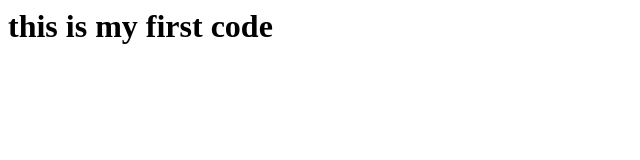
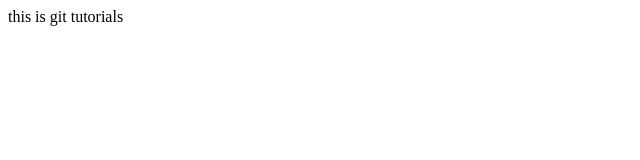
Before and after one commit to CHANDANMCA/SpringBootProductCrud, a plain HTML site: page index.html in a window 1280 px wide. Shown: the whole page, without its empty margins (0-640 px from the left). Drawn offline with Linux system fonts and the light colour scheme.

Commit message:
index.html added

```diff
--- a/index.html
+++ b/index.html
@@ -1,8 +1,8 @@
 <html>
 <head>
-<title>git-project</title>
 </head>
 <body>
-<h1>this is my first code</h1>
+<p>this is git tutorials</p>
 </body>
+
 </html>
```
